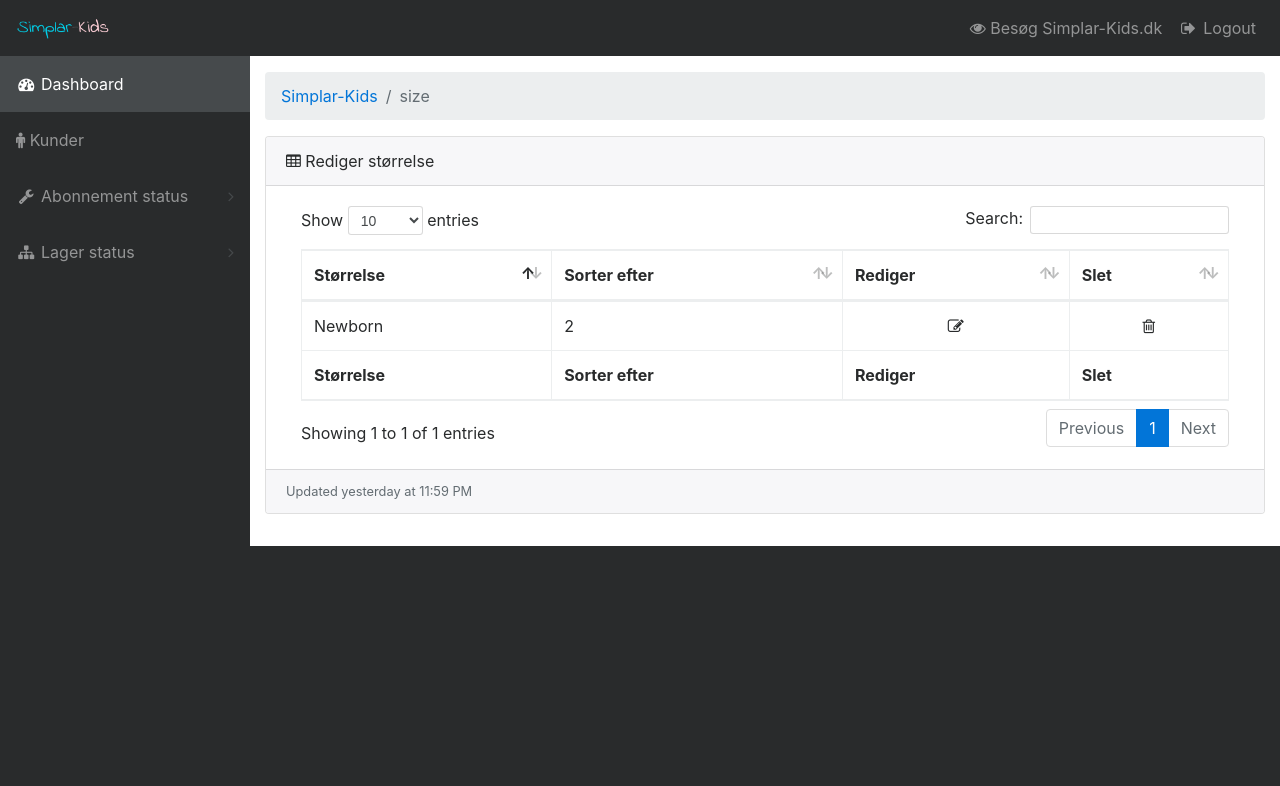
After one commit to andycniels/simpler-kids-admin, a PHP site: page /size.php in a window 1280 px wide. The commit adds this page. Shown: the top 786 px of the page. Run offline with PHP 8.4, Linux system fonts and the light colour scheme.

Commit message:
breadcrumb and price.php and size.php

```diff
--- a/breadcrumbs.php
+++ b/breadcrumbs.php
@@ -1,4 +1,8 @@
+<?php
+$title = basename($_SERVER['PHP_SELF'],'.php');
+$title = str_replace('-', ' ', $title);
+?>
 <ol class="breadcrumb">
-                <li class="breadcrumb-item"><a href="#">Dashboard</a></li>
-                <li class="breadcrumb-item active">My Dashboard</li>
+    <li class="breadcrumb-item"><a href="index.php">Simplar-Kids</a></li>
+    <li class="breadcrumb-item active"><?= $title ?></li>
 </ol>
--- a/nav.php
+++ b/nav.php
@@ -15,10 +15,10 @@
                     <a class="nav-link nav-link-collapse collapsed" data-toggle="collapse" href="#collapseComponents"><i class="fa fa-fw fa-wrench"></i> Abonnement status</a>
                     <ul class="sidebar-second-level collapse" id="collapseComponents">
                         <li>
-                            <a href="#">Rediger størrelser</a>
+                            <a href="size.php">Rediger størrelser</a>
                         </li>
                         <li>
-                            <a href="#">Rediger priser</a>
+                            <a href="price.php">Rediger priser</a>
                         </li>
                     </ul>
                 </li>
--- /dev/null
+++ b/size.php
@@ -0,0 +1,115 @@
+<!DOCTYPE html>
+<html lang="en">
+
+<head>
+
+    <meta charset="utf-8">
+    <meta http-equiv="X-UA-Compatible" content="IE=edge">
+    <meta name="viewport" content="width=device-width, initial-scale=1, shrink-to-fit=no">
+
+    <meta name="description" content="">
+    <meta name="author" content="">
+    <title>SK - admin</title>
+
+    <!-- Bootstrap core CSS -->
+    <link href="vendor/bootstrap/css/bootstrap.min.css" rel="stylesheet">
+
+    <!-- Custom fonts for this template -->
+    <link href="vendor/font-awesome/css/font-awesome.min.css" rel="stylesheet" type="text/css">
+
+    <!-- Plugin CSS -->
+    <link href="vendor/datatables/dataTables.bootstrap4.css" rel="stylesheet">
+
+    <!-- Custom styles for this template -->
+    <link href="css/sb-admin.css" rel="stylesheet">
+
+    <!-- Custom styles for Simplar-Kids admin -->
+    <link href="css/simplar.css" rel="stylesheet">
+
+</head>
+
+<body id="page-top">
+
+    <!-- Navigation -->
+    <?php
+    include 'nav.php';
+    ?>
+
+    <div class="content-wrapper py-3">
+
+        <div class="container-fluid">
+
+            <!-- Breadcrumbs -->
+            <?php
+            include 'breadcrumbs.php';
+            ?>
+
+
+
+<!-- Example Tables Card -->
+            <div class="card mb-3">
+                <div class="card-header">
+                    <i class="fa fa-table"></i> Rediger størrelse
+                </div>
+                <div class="card-block">
+                    <div class="table-responsive">
+                        <table class="table table-bordered" width="100%" id="dataTable" cellspacing="0">
+                            <thead>
+                                <tr>
+                                    <th>Størrelse</th>
+                                    <th>Sorter efter</th>
+                                    <th>Rediger</th>
+                                    <th>Slet</th>
+                                </tr>
+                            </thead>
+                            <tfoot>
+                                <tr>
+                                    <th>Størrelse</th>
+                                    <th>Sorter efter</th>
+                                    <th>Rediger</th>
+                                    <th>Slet</th>
+                                </tr>
+                            </tfoot>
+                            <tbody>
+                                <tr>
+                                    <td>Newborn</td>
+                                    <td>2</td>
+                                    <td class="text-center"><i class="fa fa-pencil-square-o" aria-hidden="true"></i></td>
+                                    <td class="text-center"><i class="fa fa-trash-o" aria-hidden="true"></i></td>
+                                </tr>
+                            </tbody>
+                        </table>
+                    </div>
+                </div>
+                <div class="card-footer small text-muted">
+                    Updated yesterday at 11:59 PM
+                </div>
+            </div>
+
+</div>
+        <!-- /.container-fluid -->
+
+    </div>
+    <!-- /.content-wrapper -->
+
+    <a class="scroll-to-top rounded" href="#page-top">
+        <i class="fa fa-chevron-up"></i>
+    </a>
+
+    <!-- Bootstrap core JavaScript -->
+    <script src="vendor/jquery/jquery.min.js"></script>
+    <script src="vendor/tether/tether.min.js"></script>
+    <script src="vendor/bootstrap/js/bootstrap.min.js"></script>
+
+    <!-- Plugin JavaScript -->
+    <script src="vendor/jquery-easing/jquery.easing.min.js"></script>
+    <script src="vendor/chart.js/Chart.min.js"></script>
+    <script src="vendor/datatables/jquery.dataTables.js"></script>
+    <script src="vendor/datatables/dataTables.bootstrap4.js"></script>
+
+    <!-- Custom scripts for this template -->
+    <script src="js/sb-admin.js"></script>
+
+</body>
+
+</html>
```
Also changed, not shown: price.php (added, +115 -0 lines).
